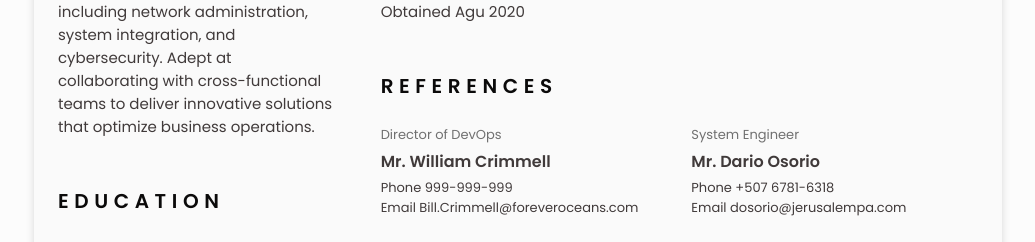
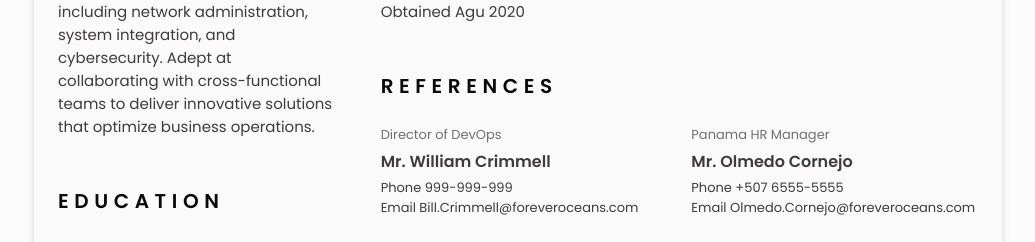
Before and after one commit to JeffreyCq/CV-Jeffrey, a plain HTML site: page index.html in a window 1280 px wide. Shown: the part 786-1028 px from the top of the page, without its empty margins (122-1157 px from the left). Drawn offline with nearby package versions, Linux system fonts and the light colour scheme.

Commit message:
change in references

```diff
--- a/index.html
+++ b/index.html
@@ -282,11 +282,11 @@
                             </ul>
                         </div>
                         <div class="references__content bd-grid">
-                            <span class="references__subtitle">System Engineer</span>
-                            <h3 class="references__title">Mr. Dario Osorio</h3>
+                            <span class="references__subtitle">Panama HR Manager</span>
+                            <h3 class="references__title">Mr. Olmedo Cornejo</h3>
                             <ul class="references__contact">
-                                <li>Phone +507 6781-6318</li>
-                                <li>Email dosorio@jerusalempa.com</li>
+                                <li>Phone +507 6555-5555</li>
+                                <li>Email Olmedo.Cornejo@foreveroceans.com</li>
                             </ul>
                         </div>
                     </div>
```
